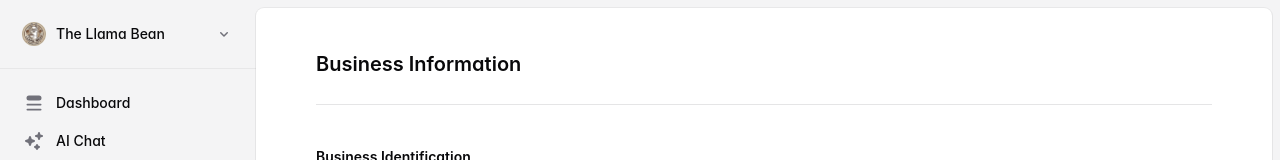
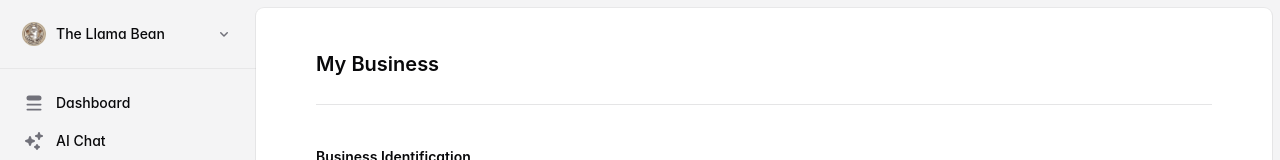
Before and after one commit to yveshughes/permitpilot, a Next.js app: page /business in a window 1280 px wide. Shown: the top 160 px of the page. Built offline with nearby package versions, Linux system fonts and the light colour scheme; a web font is replaced by a local one.

Commit message:
updated business information page

```diff
--- a/src/app/business/page.tsx
+++ b/src/app/business/page.tsx
@@ -4,13 +4,13 @@ import { Text } from '@/components/text'
 import type { Metadata } from 'next'
 
 export const metadata: Metadata = {
-  title: 'SS-4 Form Information',
+  title: 'Consolidated Business Information',
 }
 
 export default function SS4FormInfo() {
   return (
     <div className="mx-auto max-w-4xl">
-      <Heading>Business Information</Heading>
+      <Heading>My Business</Heading>
       <Divider className="my-10 mt-6" />
 
       {/* Business Identification */}
```
